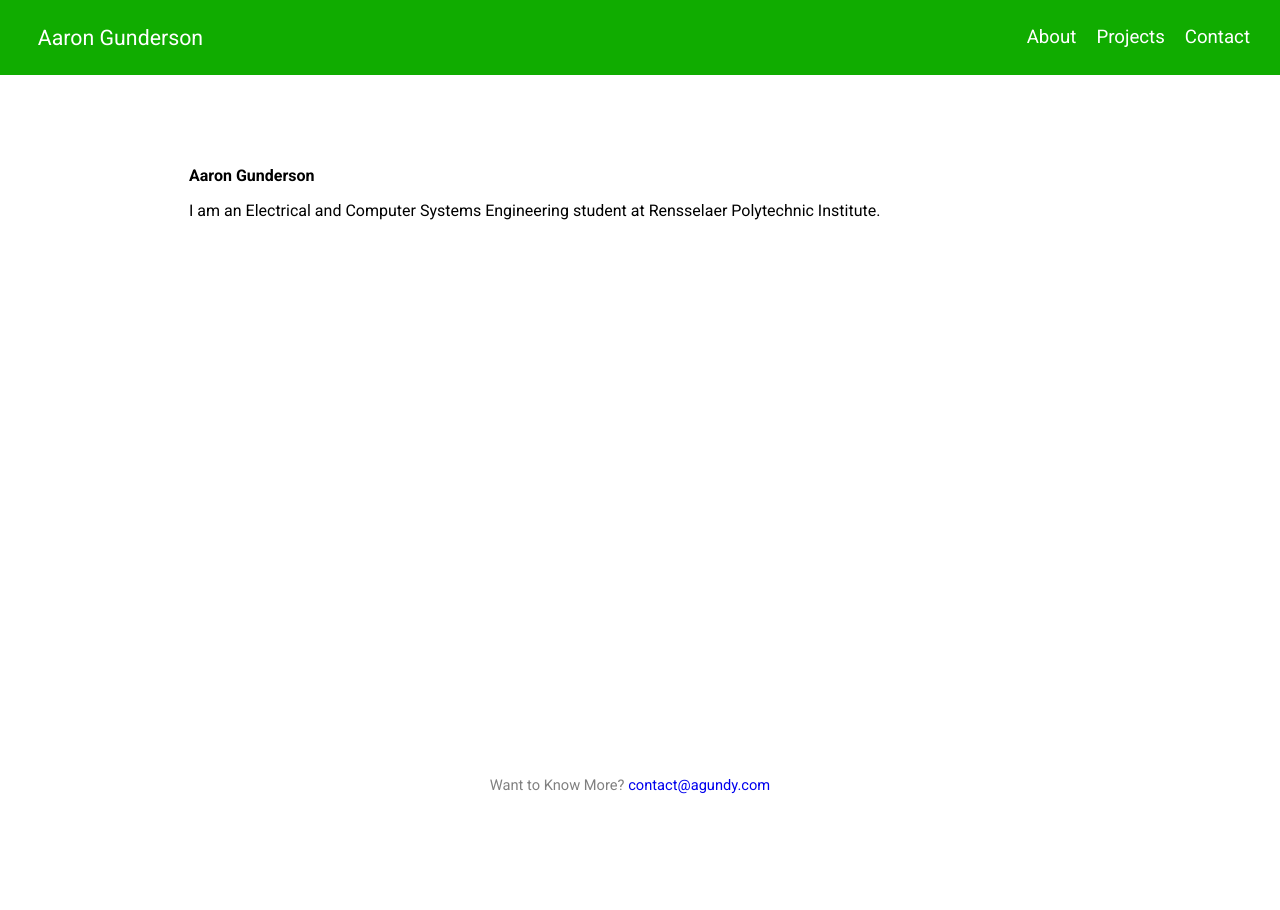
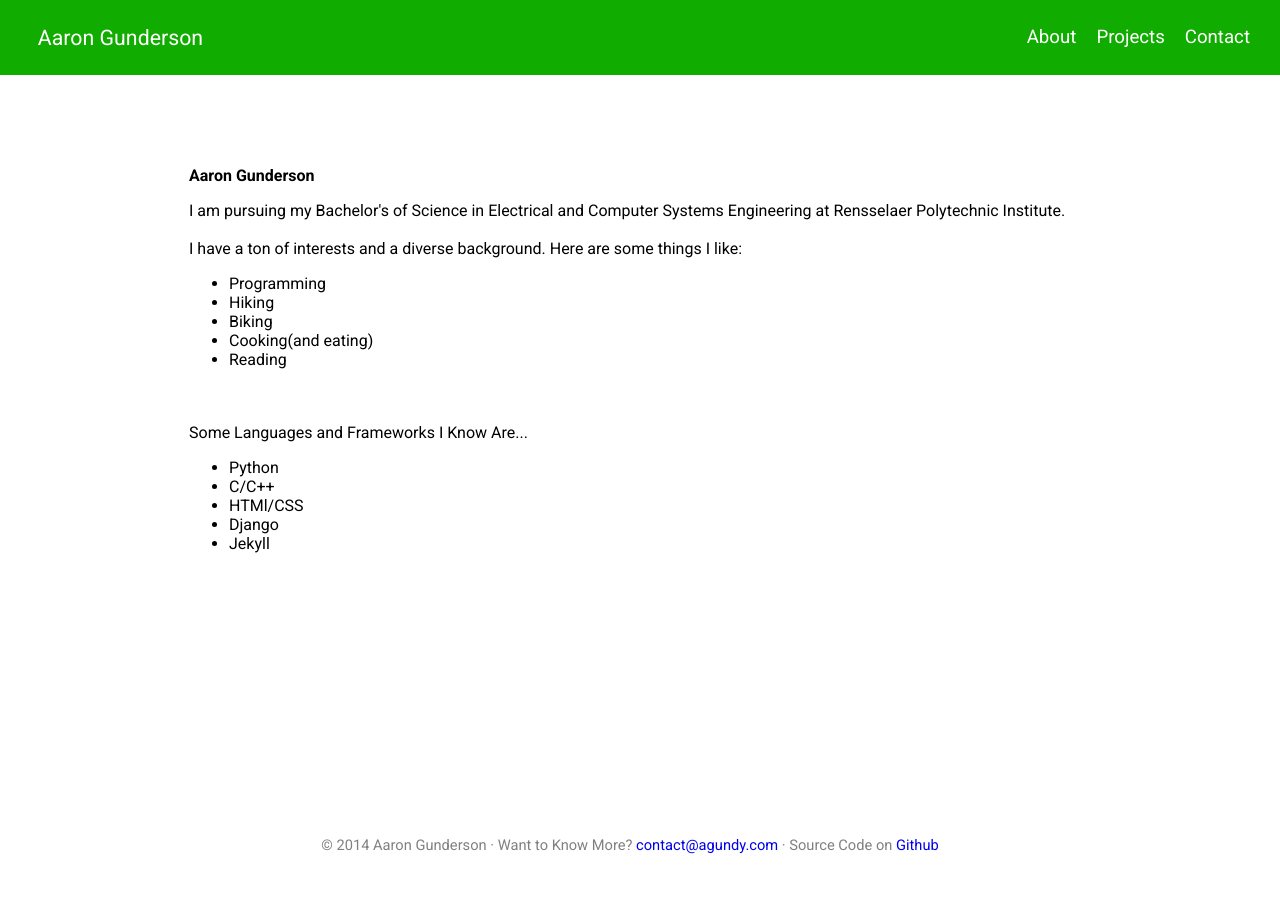
Before and after one commit to agundy/agundy.github.io, a Jekyll site: the page built from about_me.html, in a window 1280 px wide. Built offline with Jekyll 4.4.1, drawn with Linux system fonts in a browser that asks for light colours.

Commit message:
Updated about and added a sticky footer

```diff
--- a/_includes/footer.html
+++ b/_includes/footer.html
@@ -1,4 +1,5 @@
 <div id="footer">
+	&copy; 2014 Aaron Gunderson &middot;
 	Want to Know More?
 	<script type="text/javascript">
 	var username = "contact";
@@ -6,5 +7,5 @@
 	var link_text = username + "@" + hostname;
 	document.write("<a href='" + "mail" + "to:" + link_text + "''>"+link_text + "</a>" )
 	</script>
-
+	&middot; Source Code on <a href="https://github.com/agundy/agundy.github.io">Github</a>
 </div>
--- a/_layouts/default.html
+++ b/_layouts/default.html
@@ -19,11 +19,16 @@
 </head>
 
 <body>
-	{% include header.html %}
+	<div class="wrapper">
+		{% include header.html %}
 
-	{{ content }}
+		{{ content }}
+		<div class="push"></div>
+	</div>
 
-	{% include footer.html %}
+	<div class="footer">
+		{% include footer.html %}
+	</div>
 </body>
 
 </html>
--- a/about_me.html
+++ b/about_me.html
@@ -5,5 +5,25 @@ title: About Me | Aaron Gunderson
 
 <div class="page-content">
 	<h3>Aaron Gunderson</h3>
-		I am an Electrical and Computer Systems Engineering student at Rensselaer Polytechnic Institute.
+		I am pursuing my Bachelor's of Science in Electrical and Computer Systems Engineering at Rensselaer Polytechnic Institute.<br><br>
+
+		I have a ton of interests and a diverse background. Here are some things I like:
+		<ul>
+			<li>Programming</li>
+			<li>Hiking</li>
+			<li>Biking</li>
+			<li>Cooking(and eating)</li>
+			<li>Reading</li>
+		</ul>
+
+		<br><br>
+		Some Languages and Frameworks I Know Are...
+		<ul>
+			<li>Python</li>
+			<li>C/C++</li>
+			<li>HTMl/CSS</li>
+			<li>Django</li>
+			<li>Jekyll</li>
+		</ul>
+
 </div>
--- a/css/main.css
+++ b/css/main.css
@@ -4,10 +4,21 @@
 }
 body {
 	margin: 0px 20px 10px 0px;
+	height: 100%;
 }
 
 a{
 	text-decoration: none;
+}
+.wrapper{
+	min-height: 100%;
+	height: auto !important;
+	height: 100%;
+	margin: 0 auto -4em;
+}
+
+.footer, .push{
+	clear:both;
 }
 
 .title-bar{
@@ -113,7 +124,6 @@ a{
 
 .page-content{
 	display: block;
-	height: 500px;
 	padding-top: 	150px;
 	padding-right: 	15%;
 	padding-bottom: 10%;
```
